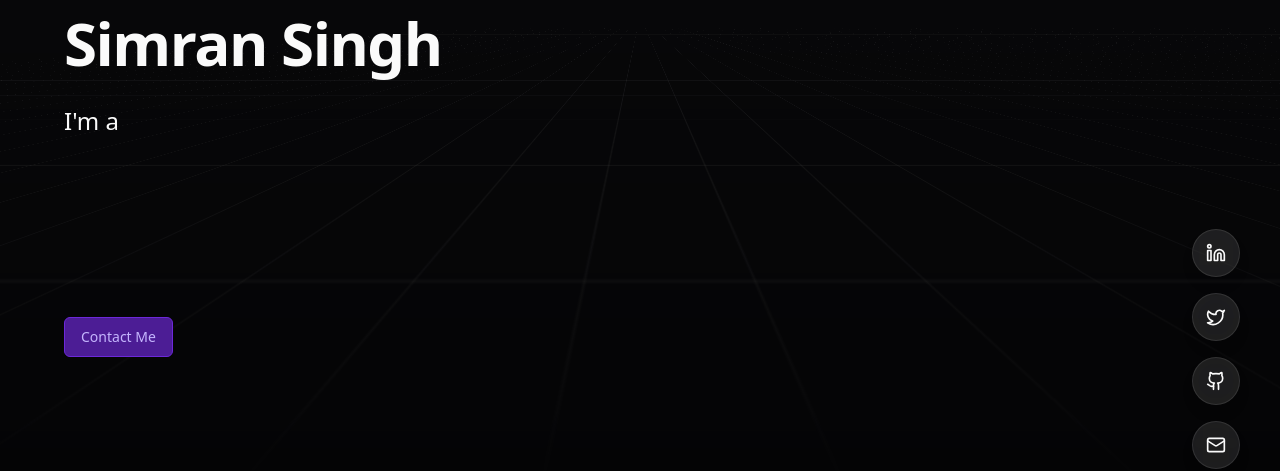
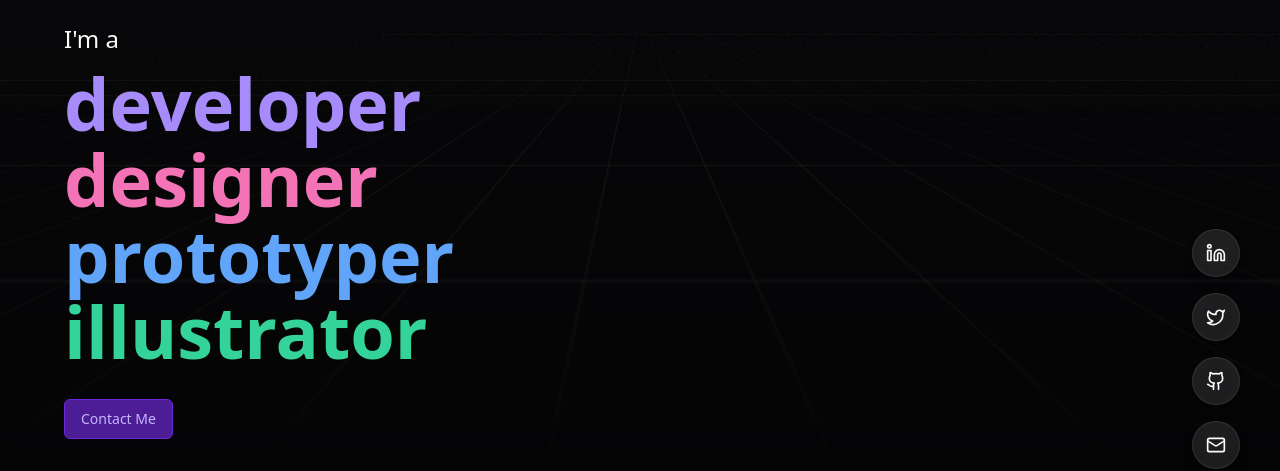
Before and after one commit to vaibhavsaha/portfolio-playground-journey, a React (Vite) app: page / in a window 1280 px wide. Shown: the part 291-762 px from the top of the page. Built offline with nearby package versions, Linux system fonts and the light colour scheme.

Commit message:
Refactor text cycling effect
Remove the morphing animation and implement a simpler text change for the roles.

```diff
--- a/src/pages/Index.tsx
+++ b/src/pages/Index.tsx
@@ -6,13 +6,10 @@ import IntroAnimation from '@/components/IntroAnimation';
 import Navbar from '@/components/Navbar';
 import SocialLinks from '@/components/SocialLinks';
 import { Link } from 'react-router-dom';
-import { GooeyText } from '@/components/ui/gooey-text-morphing';
 import { Button } from '@/components/ui/button';
 
 const Index = () => {
   const [showIntro, setShowIntro] = useState(true);
-
-  const roles = ['developer', 'designer', 'prototyper', 'illustrator'];
 
   const handleIntroComplete = () => {
     setShowIntro(false);
@@ -70,13 +67,11 @@ const Index = () => {
                 transition={{ duration: 0.5, delay: 0.5 }}
               >
                 <span className="text-2xl mb-3">I'm a</span>
-                <div className="h-24 sm:h-32 mt-2">
-                  <GooeyText
-                    texts={roles}
-                    morphTime={1}
-                    cooldownTime={2.5}
-                    className="text-6xl sm:text-7xl font-bold"
-                  />
+                <div className="flex flex-col space-y-1">
+                  <span className="text-6xl sm:text-7xl font-bold text-violet-600 dark:text-violet-400">developer</span>
+                  <span className="text-6xl sm:text-7xl font-bold text-pink-600 dark:text-pink-400">designer</span>
+                  <span className="text-6xl sm:text-7xl font-bold text-blue-600 dark:text-blue-400">prototyper</span>
+                  <span className="text-6xl sm:text-7xl font-bold text-emerald-600 dark:text-emerald-400">illustrator</span>
                 </div>
               </motion.div>
 
```
